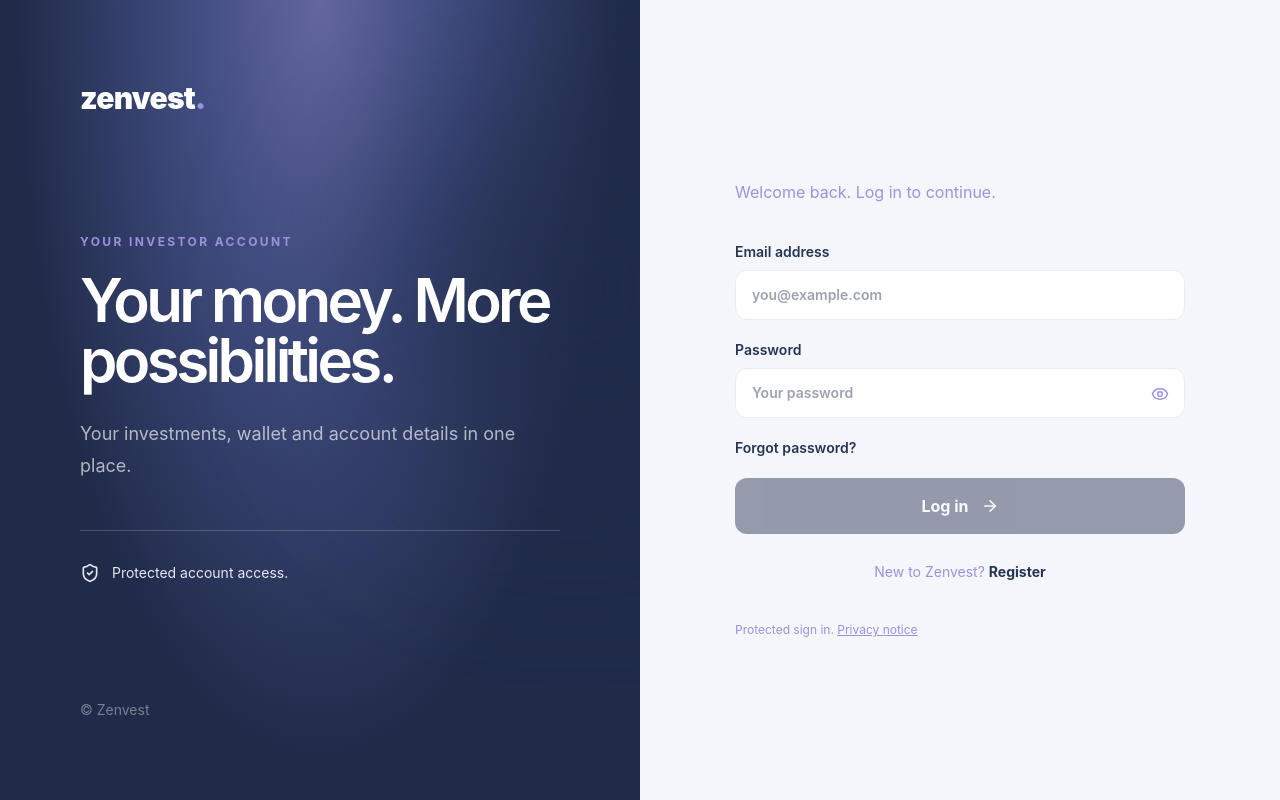
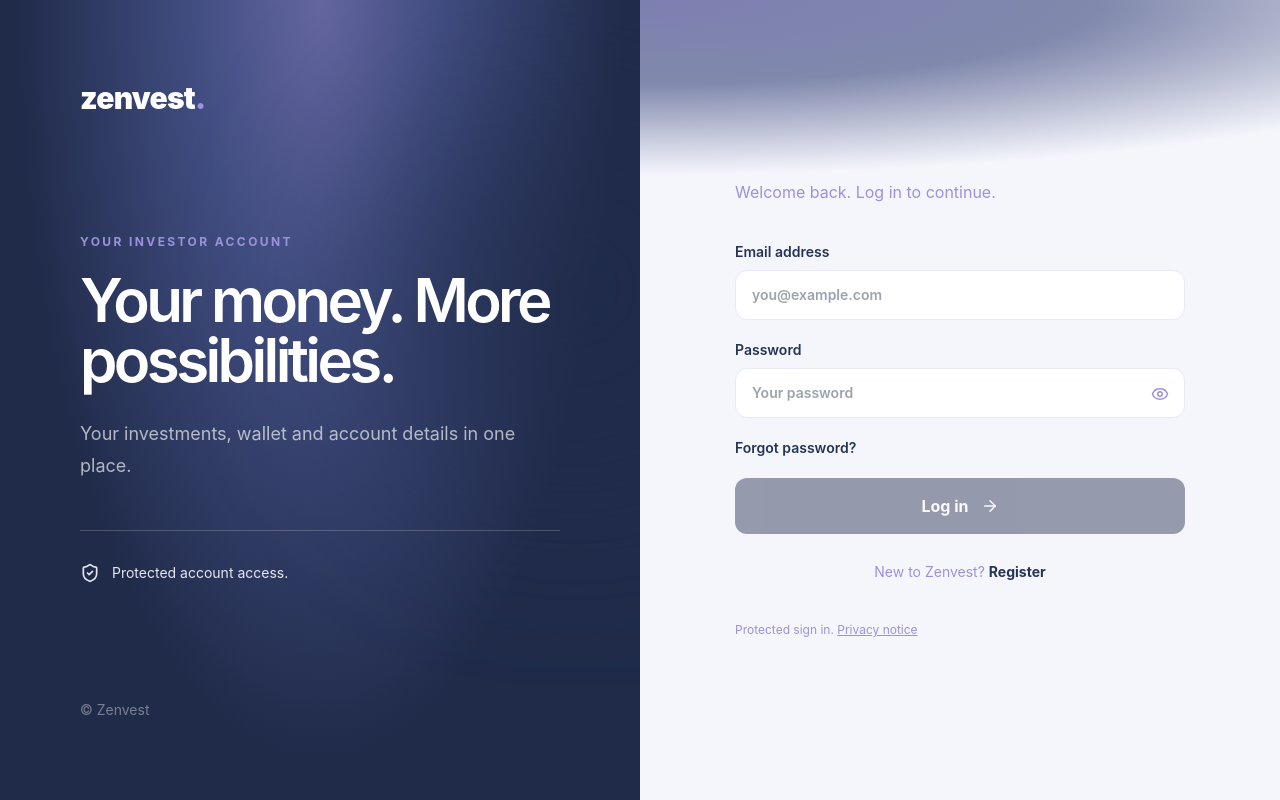
Before and after one commit to en0ma/zenvest, a Next.js app: page /login in a window 1280 px wide. Built offline with nearby package versions, Linux system fonts and the light colour scheme; no server answers.

Commit message:
Define shared Afterglow gradient for all authentication and recovery screens

```diff
--- a/src/app/globals.css
+++ b/src/app/globals.css
@@ -79,3 +79,6 @@ h1,h2,h3{font-feature-settings:"ss01" on;}
 .zen-afterglow-card{background:#fff;color:#243953;border:1px solid #DFE5EF;box-shadow:0 30px 90px rgba(10,16,40,.21)}
 .zen-afterglow-btn{background:#fff;color:#243553;border-radius:999px;padding:12px 26px;font-weight:650;display:inline-flex;align-items:center;justify-content:center}
 .zen-afterglow-btn:hover{background:#EEEFFF}
+
+/* Afterglow 02 on account access, email verification and recovery screens. */
+.zen-auth-gradient{background-color:#F5F6FC;background-image:radial-gradient(ellipse 75% 175px at 50% 0%,rgba(101,103,161,.83) 0%,rgba(66,78,130,.65) 48%,rgba(40,53,88,0) 100%);background-repeat:no-repeat}
```
